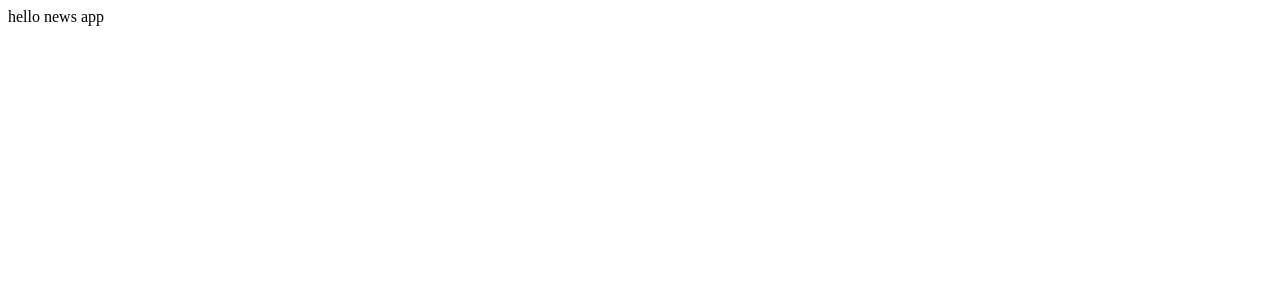
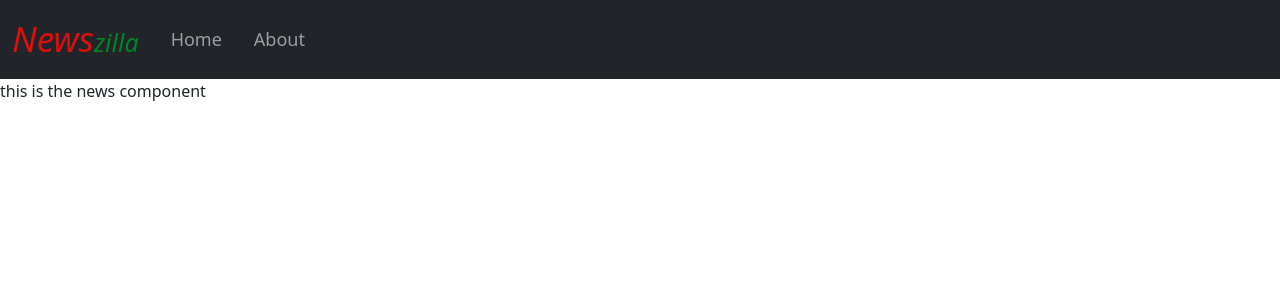
Before and after one commit to sethiudit/News24, a React (Create React App) app: page / in a window 1280 px wide. Shown: the top 300 px of the page. Built offline with nearby package versions, Linux system fonts and the light colour scheme.

Commit message:
navbar added

```diff
--- a/public/index.html
+++ b/public/index.html
@@ -5,17 +5,20 @@
     <link rel="icon" href="news1.png" />
     <meta name="viewport" content="width=device-width, initial-scale=1" />
     <meta name="theme-color" content="#000000" />
+    <link href="https://cdn.jsdelivr.net/npm/bootstrap@5.2.0-beta1/dist/css/bootstrap.min.css" rel="stylesheet" integrity="sha384-0evHe/X+R7YkIZDRvuzKMRqM+OrBnVFBL6DOitfPri4tjfHxaWutUpFmBp4vmVor" crossorigin="anonymous">
     <meta
       name="description"
-      content="Web site created using create-react-app"
+      content="The main motive of Newszilla news app is to keep you up to date with current news like weather, politics, crime, sports, movies and many more.."
     />
 
 
-    <title>News App</title>
+    <title>Newszilla-Get Daily News Free!</title>
   </head>
   <body>
     <noscript>You need to enable JavaScript to run this app.</noscript>
     <div id="root"></div>
 
+    <script src="https://cdn.jsdelivr.net/npm/bootstrap@5.2.0-beta1/dist/js/bootstrap.min.js" integrity="sha384-kjU+l4N0Yf4ZOJErLsIcvOU2qSb74wXpOhqTvwVx3OElZRweTnQ6d31fXEoRD1Jy" crossorigin="anonymous"></script>
+
   </body>
 </html>
--- a/src/App.js
+++ b/src/App.js
@@ -1,10 +1,15 @@
 import './App.css';
-import React, { Component } from 'react'
+import React, { Component } from 'react';
+import Navbar from "./components/Navbar";
+import News from './components/News';
 
 export default class App extends Component {
   render() {
     return (
-      <div>hello news app</div>
+      <div>
+        <Navbar/>
+        <News/>
+      </div>
     )
   }
 }
--- /dev/null
+++ b/src/components/Navbar.jsx
@@ -0,0 +1,27 @@
+import React, { Component } from 'react';
+
+export default class Navbar extends Component {
+  render() {
+    return (
+        <nav className="navbar navbar-expand-lg bg-dark navbar-dark">
+        <div className="container-fluid">
+          <a className="navbar-brand nav_editor mr-4" href="/"><span>News</span>zilla</a>
+          <button className="navbar-toggler" type="button" data-bs-toggle="collapse" data-bs-target="#navbarSupportedContent" aria-controls="navbarSupportedContent" aria-expanded="false" aria-label="Toggle navigation">
+            <span className="navbar-toggler-icon"></span>
+          </button>
+          <div className="collapse navbar-collapse " id="navbarSupportedContent">
+            <ul className="navbar-nav me-auto mb-2 mb-lg-0 ">
+              <li className="nav-item">
+                <a className="nav-link  mx-2" aria-current="page" style={{fontSize:'18px',fontWeight:'400'}} href="/">Home</a>
+              </li>
+              <li className="nav-item">
+                <a className="nav-link  mx-2" style={{fontSize:'18px',fontWeight:'300'}} href="/about">About</a>
+              </li>
+            </ul>
+
+          </div>
+        </div>
+      </nav>
+    )
+  }
+}
--- /dev/null
+++ b/src/components/News.jsx
@@ -0,0 +1,12 @@
+import React, { Component } from 'react'
+
+export default class News extends Component {
+  render() {
+    return (
+      <div>
+      this is the news component
+
+      </div>
+    )
+  }
+}
--- a/src/index.css
+++ b/src/index.css
@@ -0,0 +1,16 @@
+*{
+    margin:0;
+    padding:0;
+}
+.nav_editor{
+    color:rgb(2, 131, 39);
+    font-size:25px;
+    font-style: italic;
+}
+.nav_editor span{
+    font-size:35px;
+    color:rgb(220, 15, 15);
+    font-weight: 500;
+    font-style: italic;
+
+}
```
